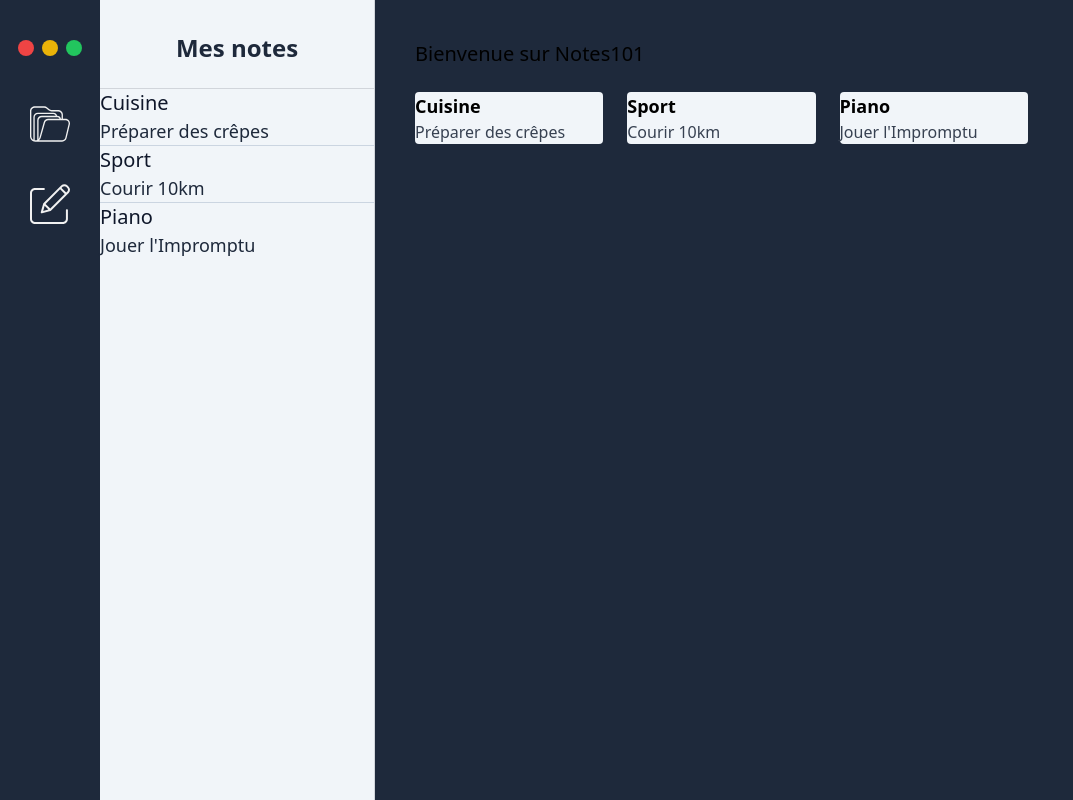
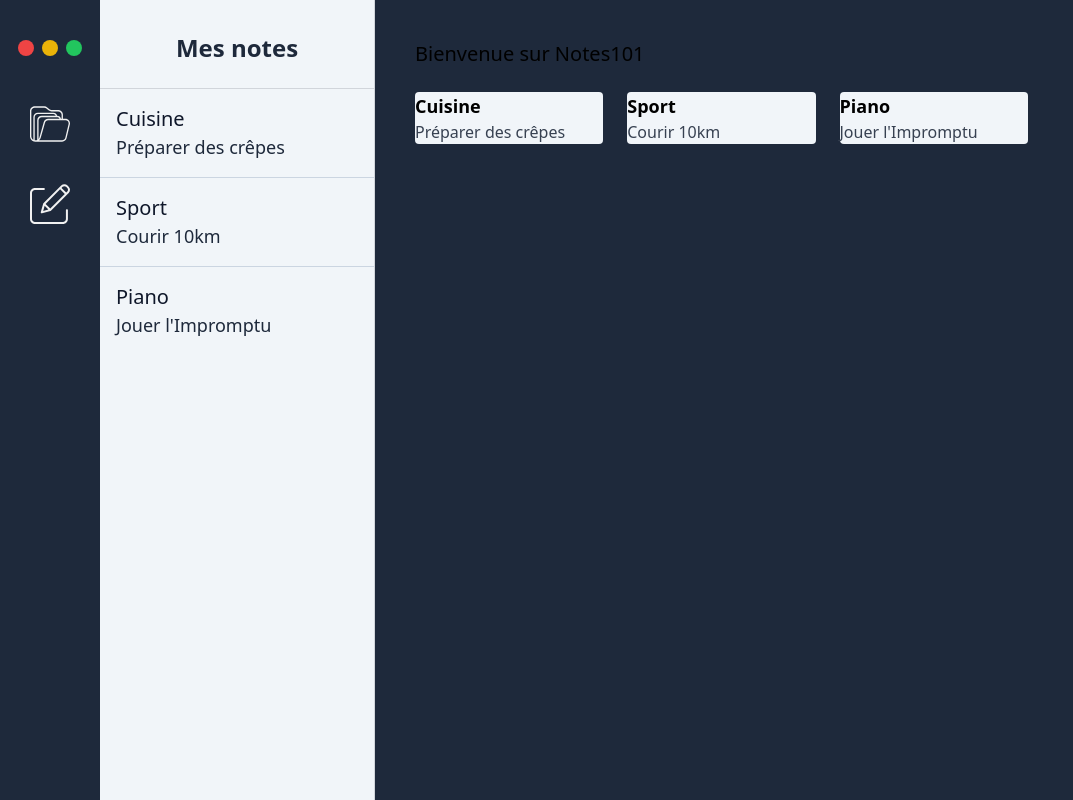
Before and after one commit to vanparfait/app-De_Prise_De_Notes, a React (Vite) app: page / in a window 1280 px wide. Shown: the whole page, without its empty margins (0-1073 px from the left). Built offline with nearby package versions, Linux system fonts and the light colour scheme.

Commit message:
Mise en place du routeur et differents liens de navigation

```diff
--- a/src/App.jsx
+++ b/src/App.jsx
@@ -3,6 +3,7 @@ import { getNotesFromApi } from "./features/notes";
 import NotesList from "./components/NotesList";
 import Sidebar from "./components/Sidebar";
 import SideNotes from "./components/SideNotes";
+import { BrowserRouter, Route, Routes } from "react-router-dom";
 
 function App() {
   const dispatch = useDispatch();
@@ -15,9 +16,13 @@ function App() {
 
   return (
     <div className="bg-slate-800 min-h-screen flex">
-      <Sidebar />
-      <SideNotes />
-      <NotesList />{" "}
+      <BrowserRouter>
+        <Sidebar />
+        <SideNotes />
+        <Routes>
+          <Route path="/" element={<NotesList />} />
+        </Routes>
+      </BrowserRouter>
     </div>
   );
 }
--- a/src/components/SideNotes.jsx
+++ b/src/components/SideNotes.jsx
@@ -1,5 +1,6 @@
 import React from "react";
 import { useSelector } from "react-redux";
+import { Link } from "react-router-dom";
 
 const SideNotes = () => {
   const notesValues = useSelector((state) => state.notes);
@@ -16,8 +17,14 @@ const SideNotes = () => {
               className="relative hover:bg-slate-200 cursor-pointer"
               key={note.id}
             >
-              <p className="block text-xl text-slate-900">{note.title} </p>
-              <p className="block text-lg text-slate-800">{note.subtitle} </p>
+              <Link to={`/note/${note.id}`} className="block p-4 w-full h-full">
+                <span className="block text-xl text-slate-900">
+                  {note.title}{" "}
+                </span>
+                <span className="block text-lg text-slate-800">
+                  {note.subtitle}{" "}
+                </span>
+              </Link>
             </li>
           ))}
       </ul>
--- a/src/components/Sidebar.jsx
+++ b/src/components/Sidebar.jsx
@@ -1,6 +1,7 @@
 import React from "react";
 import edit from "../assets/edit.svg";
 import folder from "../assets/folder.svg";
+import { Link } from "react-router-dom";
 
 const Sidebar = () => {
   return (
@@ -10,16 +11,16 @@ const Sidebar = () => {
         <div className="w-4 h-4 rounded-full bg-yellow-500 mx-1"></div>
         <div className="w-4 h-4 rounded-full bg-green-500 mx-1"></div>
       </div>
-      <a href="#">
+      <Link to="/">
         <img
           src={folder}
           alt="Voir toutes les notes"
           className="w-10 h-10 mb-10"
         />
-      </a>
-      <a href="#">
+      </Link>
+      <Link to="/editer">
         <img src={edit} alt="Ecrire une note" className="w-10 h-10 mb-10" />
-      </a>
+      </Link>
     </aside>
   );
 };
```
